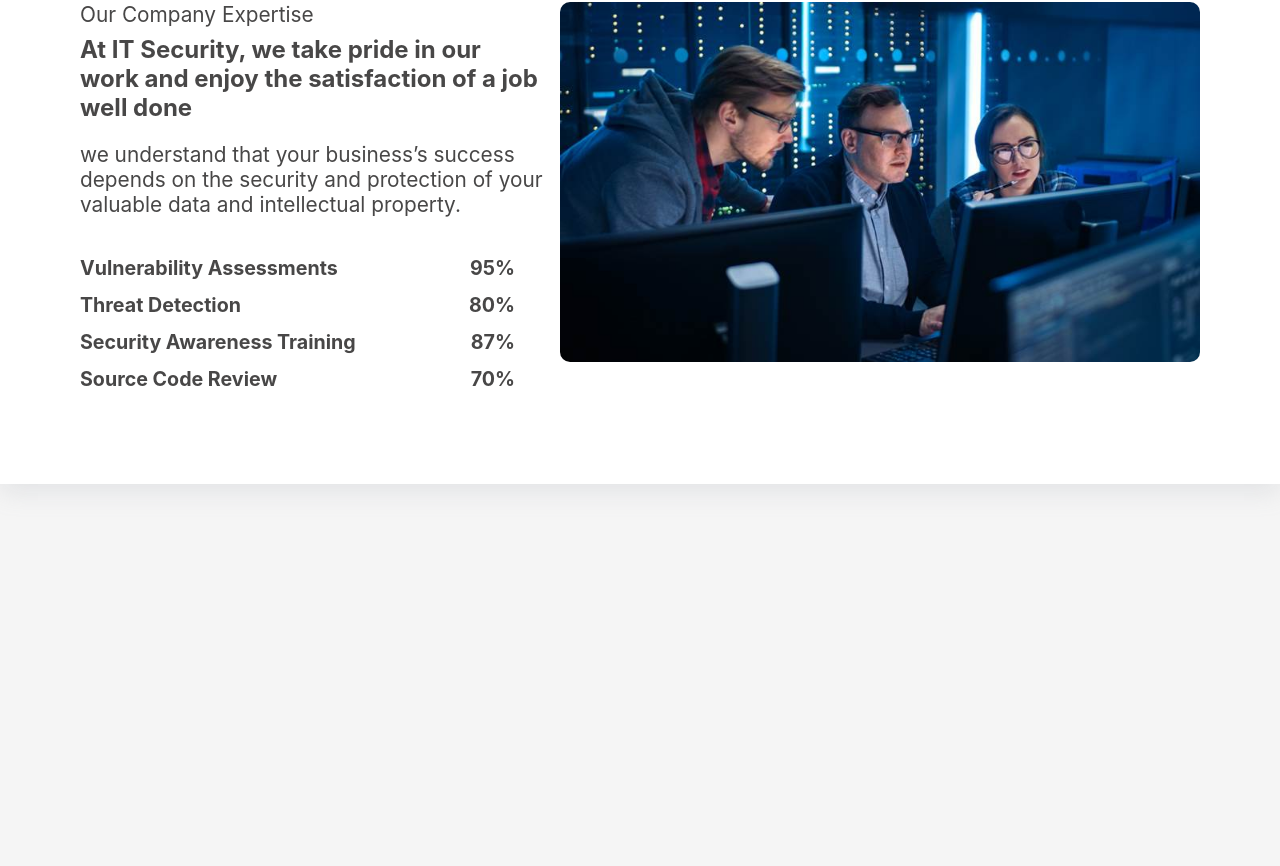
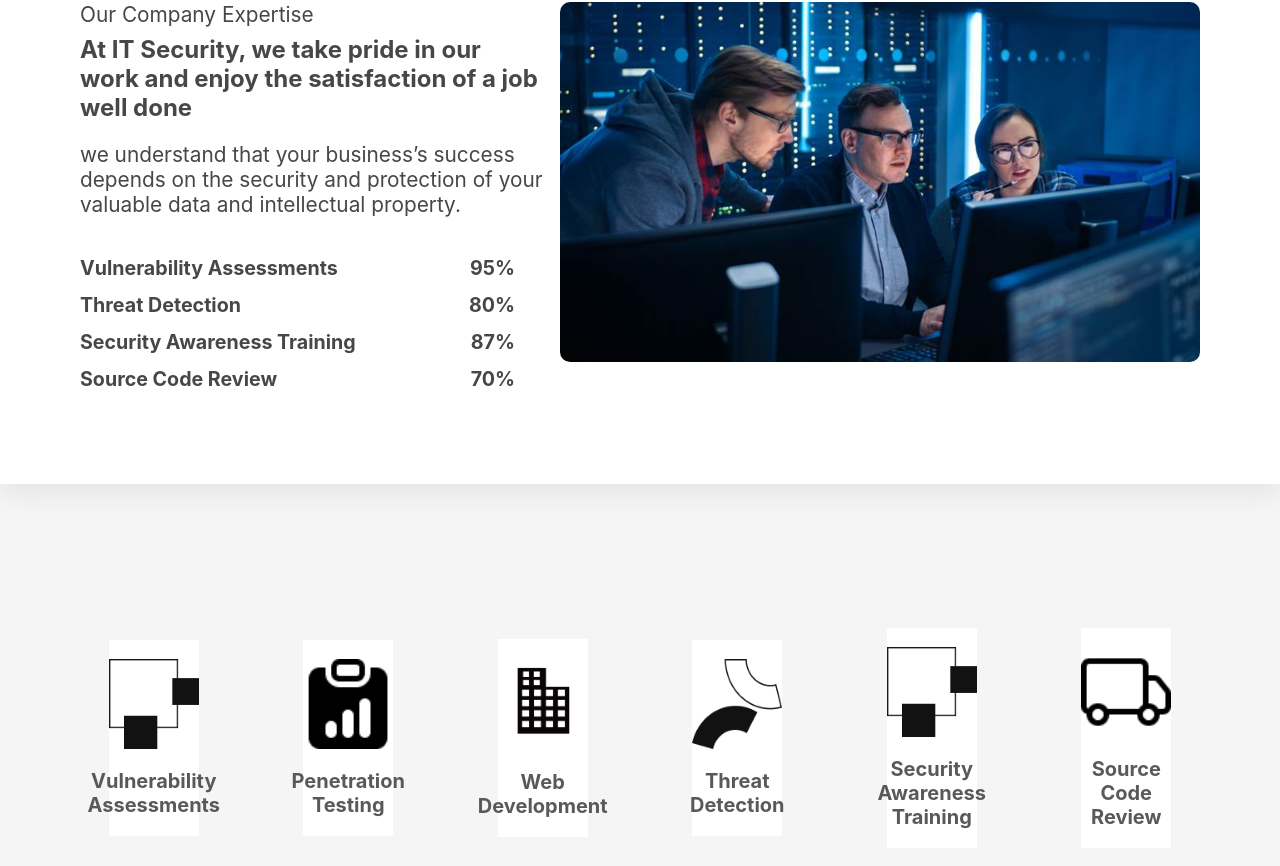
Before and after one commit to mnamesujit/Safe-Your-Web-Clone, a React (Vite) app: page / in a window 1280 px wide. Shown: the part 3100-3966 px from the top of the page. Before the commit the page ends 3664 px from the top, so only its background shows below. Built offline with nearby package versions, Linux system fonts and the light colour scheme.

Commit message:
ico view of support page work done

```diff
--- a/src/App.scss
+++ b/src/App.scss
@@ -7,3 +7,4 @@
 @import "./style/about-page";
 @import "./style/support-page";
 @import "./style/stats-page";
+@import "./style/ico-support-page";
--- /dev/null
+++ b/src/components/IcoSupportPage/IconSupportPage.tsx
@@ -0,0 +1,16 @@
+import { support } from "../../constants/data";
+import Card from "../utility/SupportCard";
+
+const IconSupportPage = () => {
+  return (
+    <div id="icon-support-page">
+      <div className="support-cards">
+        {support.map((data, key) => (
+          <Card key={key} {...data} />
+        ))}
+      </div>
+    </div>
+  );
+};
+
+export default IconSupportPage;
--- a/src/components/Main/MainPage.tsx
+++ b/src/components/Main/MainPage.tsx
@@ -1,4 +1,5 @@
 import About from "../About/About"
+import IconSupportPage from "../IcoSupportPage/IconSupportPage"
 import Services from "../Services/Services"
 import Stats from "../Stats/Stats"
 import Support from "../Support/Support"
@@ -13,6 +14,7 @@ const MainPage = () => {
       <About />
       <Support />
       <Stats />
+      <IconSupportPage />
       </>
   )
 }
--- a/src/components/Support/Support.tsx
+++ b/src/components/Support/Support.tsx
@@ -1,5 +1,5 @@
 import { support } from "../../constants/data";
-import Card from "./Card";
+import Card from "../utility/SupportCard";
 
 const Support = () => {
     return (
--- /dev/null
+++ b/src/style/_ico-support-page.scss
@@ -0,0 +1,31 @@
+#icon-support-page {
+  > .support-cards {
+    display: flex;
+    gap: 15px;
+    flex-wrap: wrap;
+    padding: 4rem;
+
+    > .card {
+      display: flex;
+      flex-direction: column;
+      align-items: center;
+      justify-content: center;
+      word-wrap: break-word;
+      gap: 20px;
+      width: 90px;
+      margin: auto;
+      padding: 1.2rem 1.4rem;
+      background-color: $main-1;
+
+      img {
+        width: inherit;
+      }
+      .title {
+        font-size: 1.25rem;
+        font-weight: bold;
+        color: $main-dark-2;
+        text-align: center;
+      }
+    }
+  }
+}
```
Also changed, not shown: src/components/utility/SupportCard.tsx (renamed from src/components/Support/Card.tsx).
